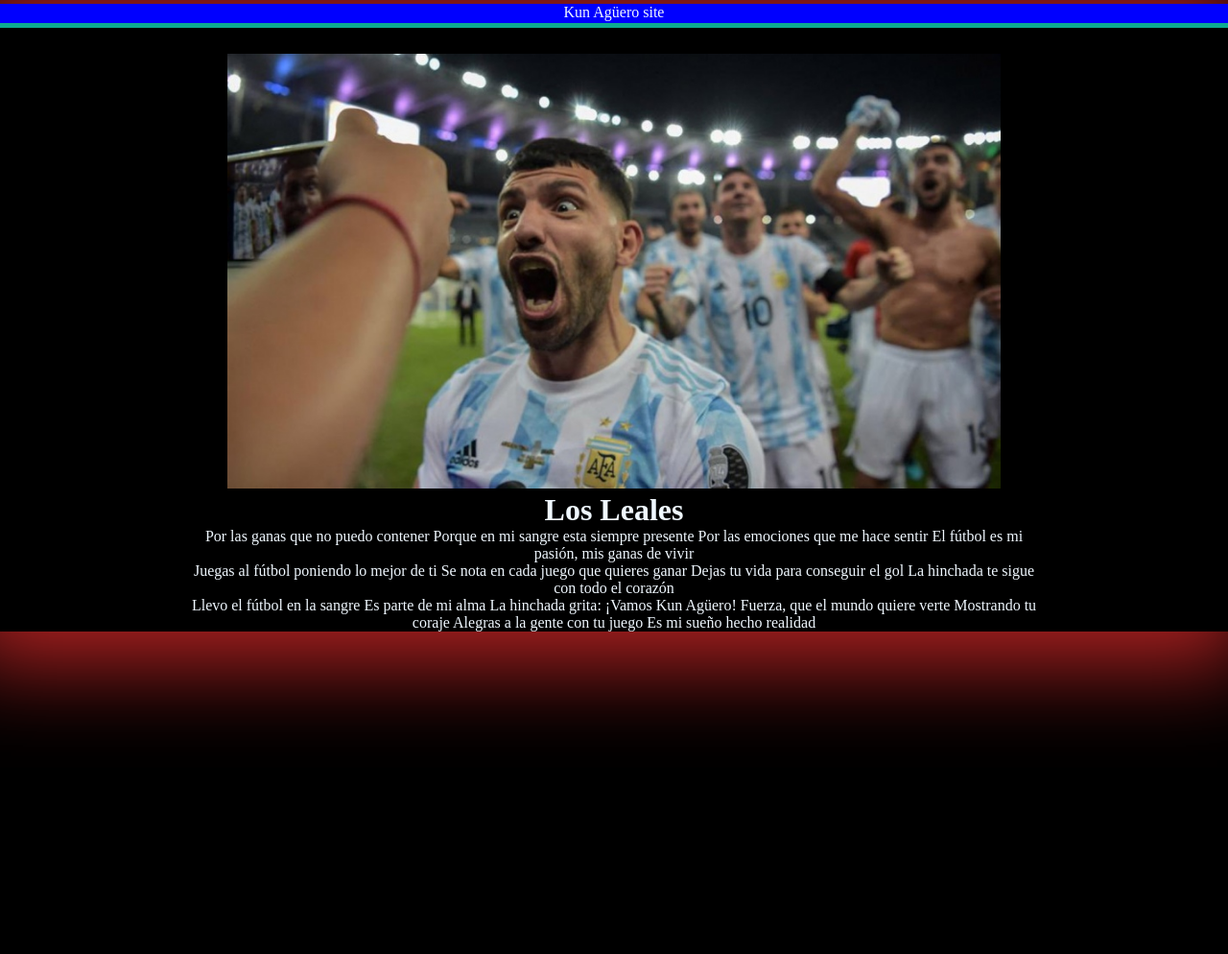
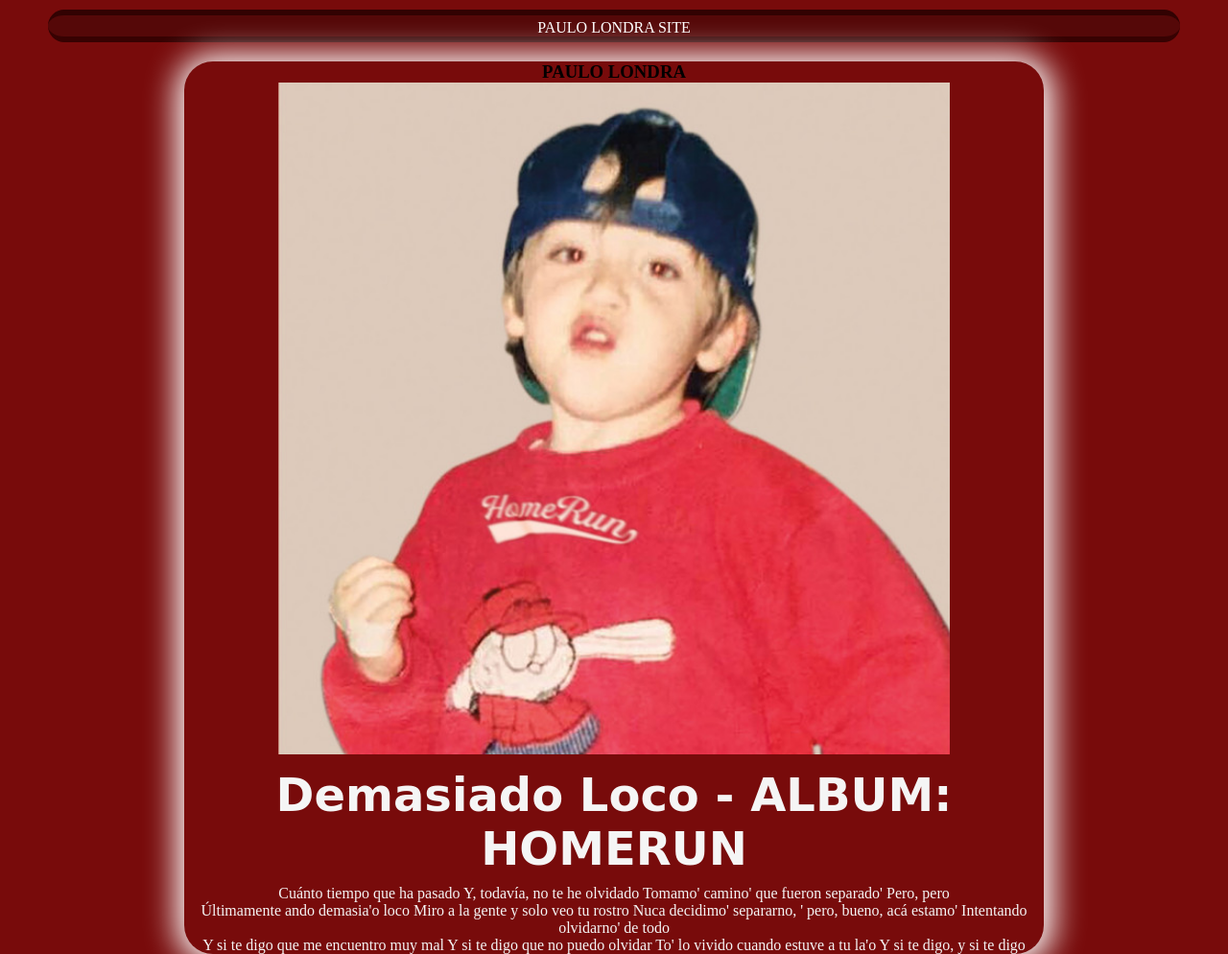
Before and after one commit to guadalupenavarrete/css, a plain HTML site: page css/css/proyecto cajas/cajas.html in a window 1280 px wide. Shown: the whole page at 96% size. Before the commit the page ends 800 px from the top, so only its background shows below. Drawn offline with Linux system fonts and the light colour scheme.

Commit message:
Add files via upload

```diff
--- a/css/css/proyecto cajas/cajas.html
+++ b/css/css/proyecto cajas/cajas.html
@@ -5,38 +5,38 @@
     <meta charset="UTF-8">
     <meta http-equiv="X-UA-Compatible" content="IE=edge">
     <meta name="viewport" content="width=device-width, initial-scale=1.0">
-    <link rel="stylesheet" href="kunaguero.css">
+
+    <link rel="stylesheet" href="paulo.css">
     <title>Document</title>
 </head>
 
 <body>
-    <div class="container" id="">
-        <header>Kun Agüero site</header>
-        <main>
-            <h2>Sergio Leonel Agüero del Castillo</h2>
+    <header>
+        <h4>PAULO LONDRA SITE</h4>
+    </header>
+    <main>
+        <div class="container">
+            <h3>PAULO LONDRA</h3>
+            <img src="/ab67616d0000b273cf7e54f668d6a31dd6566f24.jpeg" alt="Paulo Londra">
+            <h1>Demasiado Loco - <span>ALBUM: </span><span>HOMERUN</span></h1>
+            <p>
+                Cuánto tiempo que ha pasado
+                Y, todavía, no te he olvidado
+                Tomamo' camino' que fueron separado'
+                Pero, pero
+            </p>
+            <p>Últimamente ando demasia'o loco
+                Miro a la gente y solo veo tu rostro
+                Nuca decidimo' separarno, ' pero, bueno, acá estamo'
+                Intentando olvidarno' de todo</p>
+            <p>Y si te digo que me encuentro muy mal
+                Y si te digo que no puedo olvidar
+                To' lo vivido cuando estuve a tu la'o
+                Y si te digo, y si te digo</p>
+        </div>
 
+    </main>
 
-            <img src="/kuna.jpg" alt="Kun Aguero">
-            <h1>Los Leales<span></span></h1>
-
-            <p>Por las ganas que no puedo contener
-                Porque en mi sangre esta siempre presente
-                Por las emociones que me hace sentir
-                El fútbol es mi pasión, mis ganas de vivir </p>
-            <p>Juegas al fútbol poniendo lo mejor de ti
-                Se nota en cada juego que quieres ganar
-                Dejas tu vida para conseguir el gol
-                La hinchada te sigue con todo el corazón</p>
-            <p>Llevo el fútbol en la sangre
-                Es parte de mi alma
-                La hinchada grita: ¡Vamos Kun Agüero!
-                Fuerza, que el mundo quiere verte
-                Mostrando tu coraje
-                Alegras a la gente con tu juego
-                Es mi sueño hecho realidad</p>
-
-    </div>
-    </main>
 </body>
 
 </html>
--- /dev/null
+++ b/css/css/proyecto cajas/paulo.css
@@ -0,0 +1,76 @@
+@import url('https://fonts.googleapis.com/css2? family= Neuton:wght@200 & display=swap');
+
+* {
+    margin: 0;
+    padding: 0;
+}
+
+body {
+    background-color: rgb(120, 11, 11);
+}
+
+header {
+    margin: 10px 50px 20px;
+    background-color: rgb(85, 8, 8);
+    text-align: center;
+    border-bottom: 6px solid rgb(55, 2, 2);
+    border-top: 6px solid rgb(50, 2, 2);
+    border-radius: 30px;
+}
+
+header h4 {
+    text-align: center;
+    color: white;
+    font-weight: 100;
+    font-size: 1em;
+    margin-top: 4px;
+    border-radius: 30px;
+}
+
+.container {
+
+    -webkit-box-shadow: 1px 2px 33px 9px rgb(232, 232, 232);
+    -moz-box-shadow: 1px 2px 33px 9px rgb(255, 255, 255);
+    box-shadow: 1px 2px 33px 9px rgb(255, 255, 255);
+    border-radius: 30px;
+
+}
+
+;
+
+span {
+    color: white;
+    font-family: "Pulse Inicio 2P", serif;
+    border-radius: 30px;
+
+}
+
+h1 {
+    color: whitesmoke;
+    font-family: "Neutón", cursive;
+    padding: 10px;
+    text-align: center;
+    font-size: 3em;
+
+}
+p {
+    color: whitesmoke;
+
+}
+
+main {
+
+    margin-left: 15%;
+    margin-right: 15%;
+    text-align: center;
+    border-radius: 30px;
+    font-weight: 100;
+    font-size: 1em;
+    margin-top: 4px;
+    border-radius: 30px;
+    font-family: "enredadera", cursive color whitesmoke;
+
+}
+.container img {
+    width: 700px;
+}
```
Also changed, not shown: css/css/ab67616d0000b273cf7e54f668d6a31dd6566f24.jpeg (added), css/css/proyecto cajas/pauu.jpeg (added).
